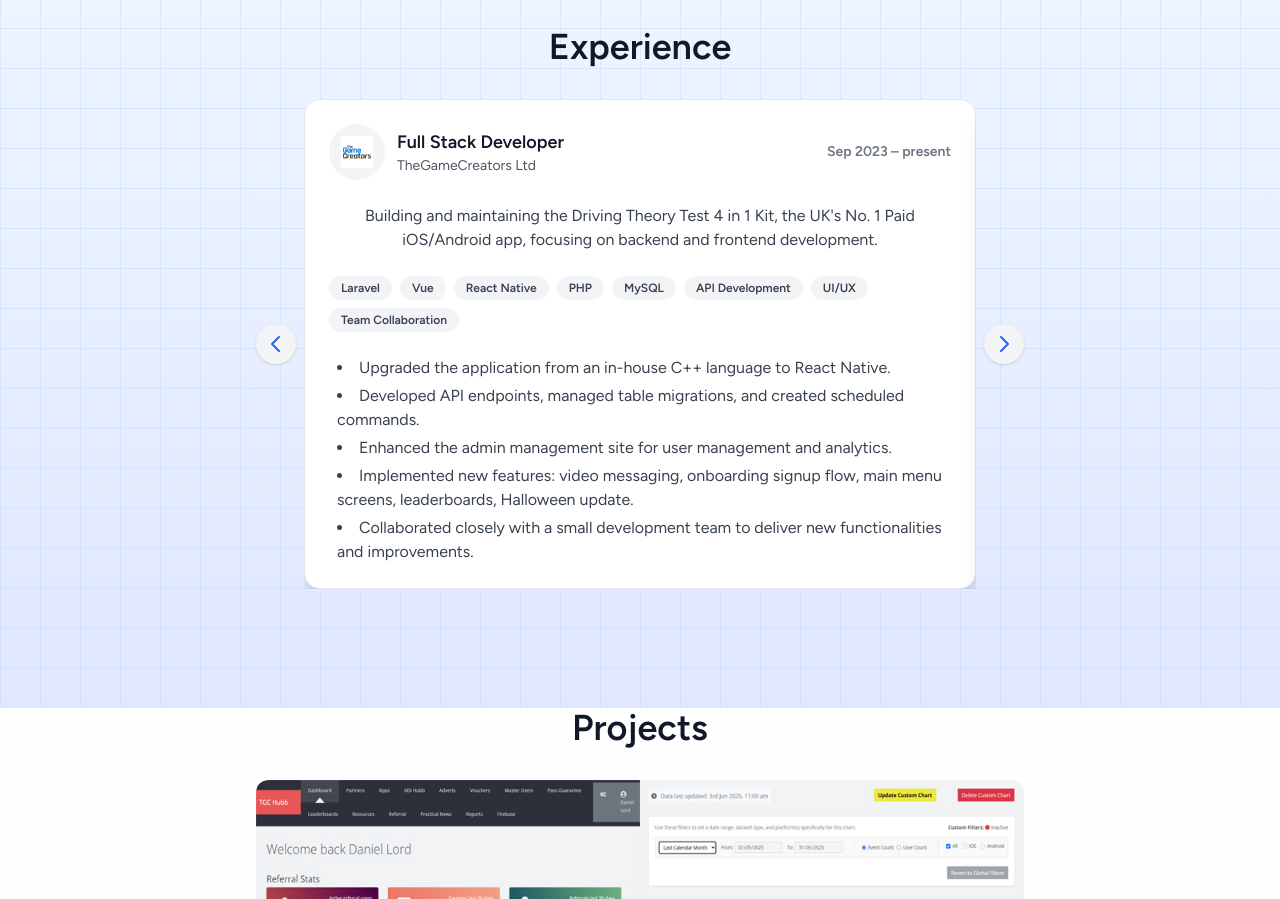
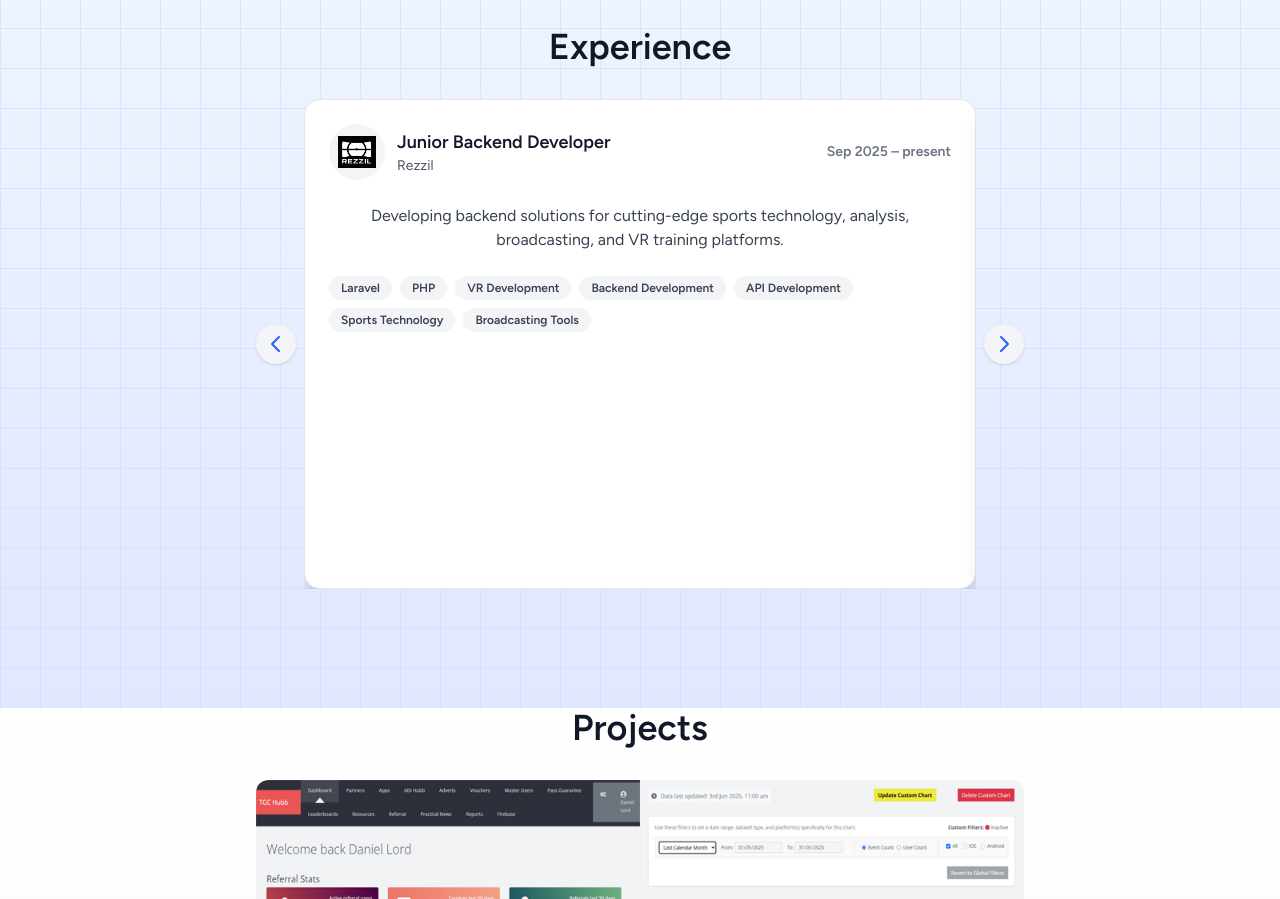
Before and after one commit to LordyMCR/lordymcr.github.io, a Vue app: page / in a window 1280 px wide. Shown: the part 1780-2679 px from the top of the page. Built offline with nearby package versions, Linux system fonts and the light colour scheme.

Commit message:
Add Rezzil experience to carousel
Added a new 'Junior Backend Developer' experience for Rezzil to the ExperienceCarousel component, including company details, logo, and relevant tags. Also updated the existing TheGameCreators experience dates and title. Added Rezzil logo image to public assets.

```diff
--- a/src/components/ExperienceCarousel.vue
+++ b/src/components/ExperienceCarousel.vue
@@ -3,9 +3,18 @@
 
 const experiences = [
   {
-    title: 'Full Stack Developer',
+    title: 'Junior Backend Developer',
+    company: 'Rezzil',
+    years: 'Sep 2025 – present',
+    logo: '/images/rezzil-logo.png',
+    icon: 'code',
+    description: 'Developing backend solutions for cutting-edge sports technology, analysis, broadcasting, and VR training platforms.',
+    tags: ['Laravel', 'PHP', 'VR Development', 'Backend Development', 'API Development', 'Sports Technology', 'Broadcasting Tools'],
+  },
+  {
+    title: 'Software Developer',
     company: 'TheGameCreators Ltd',
-    years: 'Sep 2023 – present',
+    years: 'Sep 2023 – Sep 2025',
     logo: '/images/thegamecreators-logo.png',
     icon: 'code',
     description: 'Building and maintaining the Driving Theory Test 4 in 1 Kit, the UK\'s No. 1 Paid iOS/Android app, focusing on backend and frontend development.',
```
Also changed, not shown: public/images/rezzil-logo.png (added).
